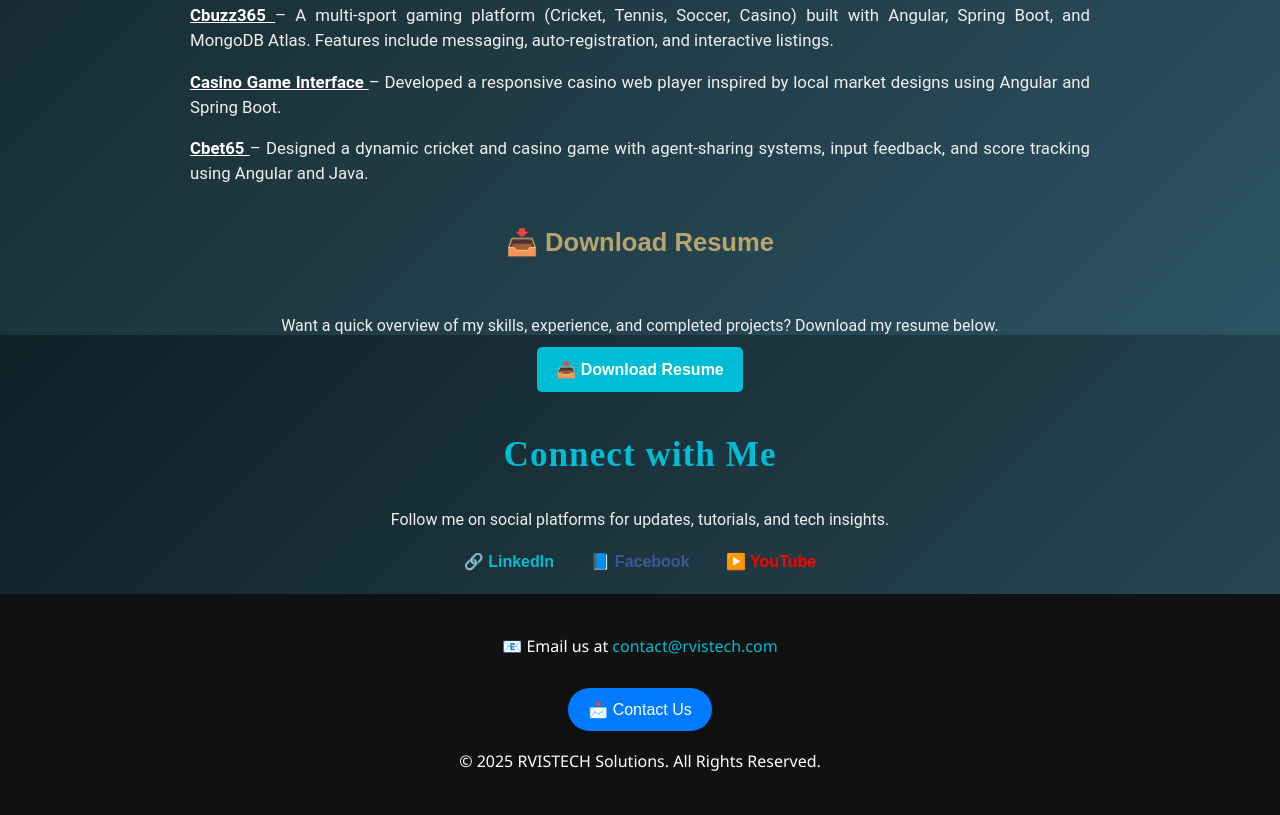
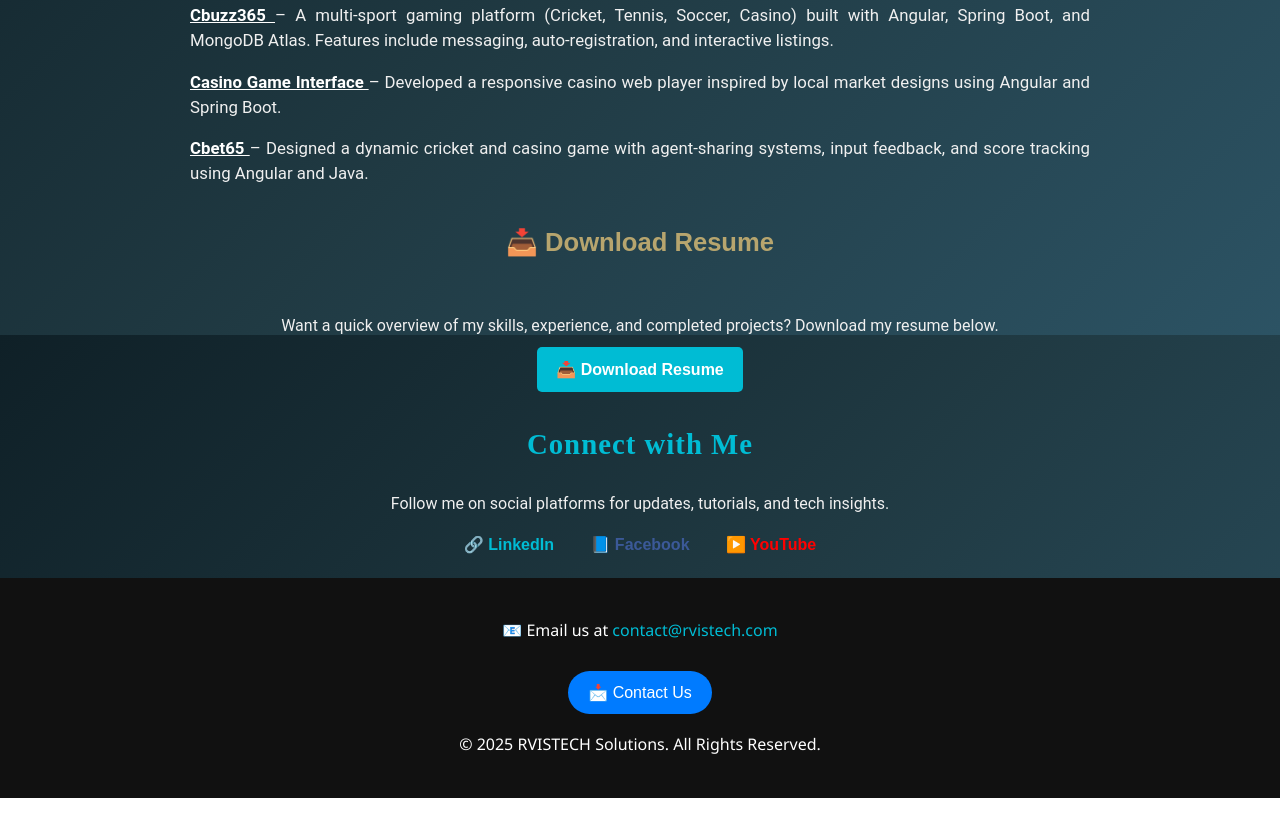
Before and after one commit to RishiKumarM/Website, a plain HTML site: page index.html in a window 1280 px wide. Shown: the part 2865-3680 px from the top of the page. Drawn offline with Linux system fonts and the light colour scheme.

Commit message:
Update index.html

```diff
--- a/index.html
+++ b/index.html
@@ -294,7 +294,7 @@
         </a>
       </div>
 
-      <h3 style="font-family: 'Playfair Display', serif; font-size: 2.2rem; color: #00bcd4; margin-bottom: 0.5rem;">
+      <h3 style="font-family: 'Playfair Display', serif; font-size: 1.8rem; color: #00bcd4; margin-bottom: 0.5rem;">
         Connect with Me
       </h3>
 
```
